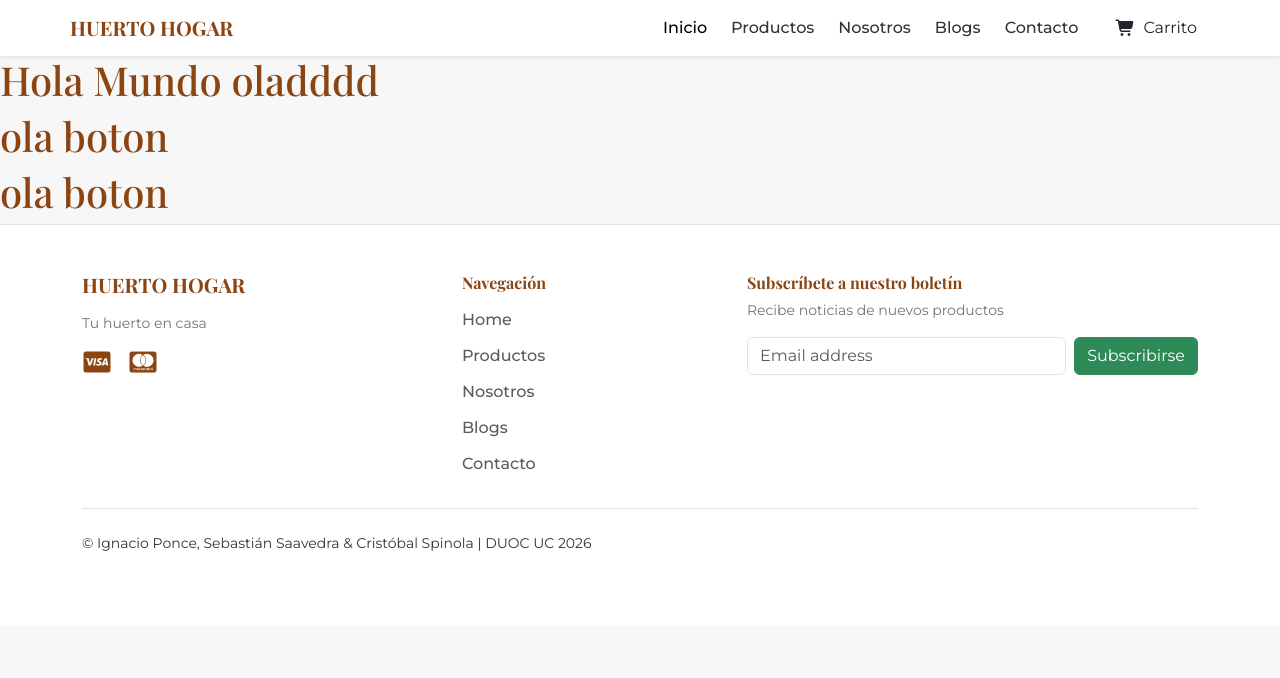
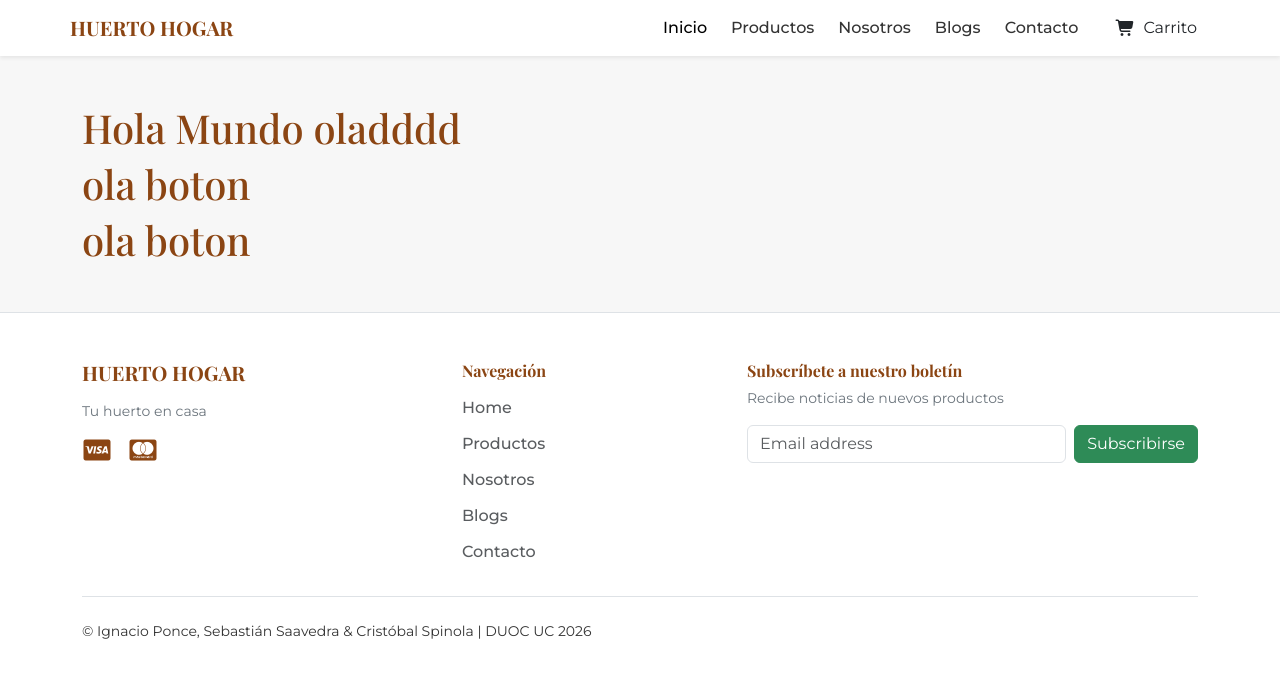
Before and after one commit to sebaduocccc/proyecto-huerto-hogar, a React (Vite) app: page / in a window 1280 px wide. Shown: the top 678 px of the page. Built offline with nearby package versions, Linux system fonts and the light colour scheme; a web font is replaced by a local one.

Commit message:
add main to index.tsx

```diff
--- a/src/components/Index.tsx
+++ b/src/components/Index.tsx
@@ -2,20 +2,19 @@ import Navbar from "./Navbar";
 import Boton from "./Boton";
 import Footer from "./Footer";
 
-function Index(){
+export default function Index(){
 
     const ola = "oladddd";
 
     return(
-        <div>
+        <>
             <Navbar/>
-            <h1>Hola Mundo {ola}</h1>
-            <Boton/>
-            <Boton/>
+            <main className="container my-5">
+                <h1>Hola Mundo {ola}</h1>
+                <Boton/>
+                <Boton/>
+            </main>
             <Footer/>
-        </div>
-
+        </>
     );
 }
-
-export default Index;
```
